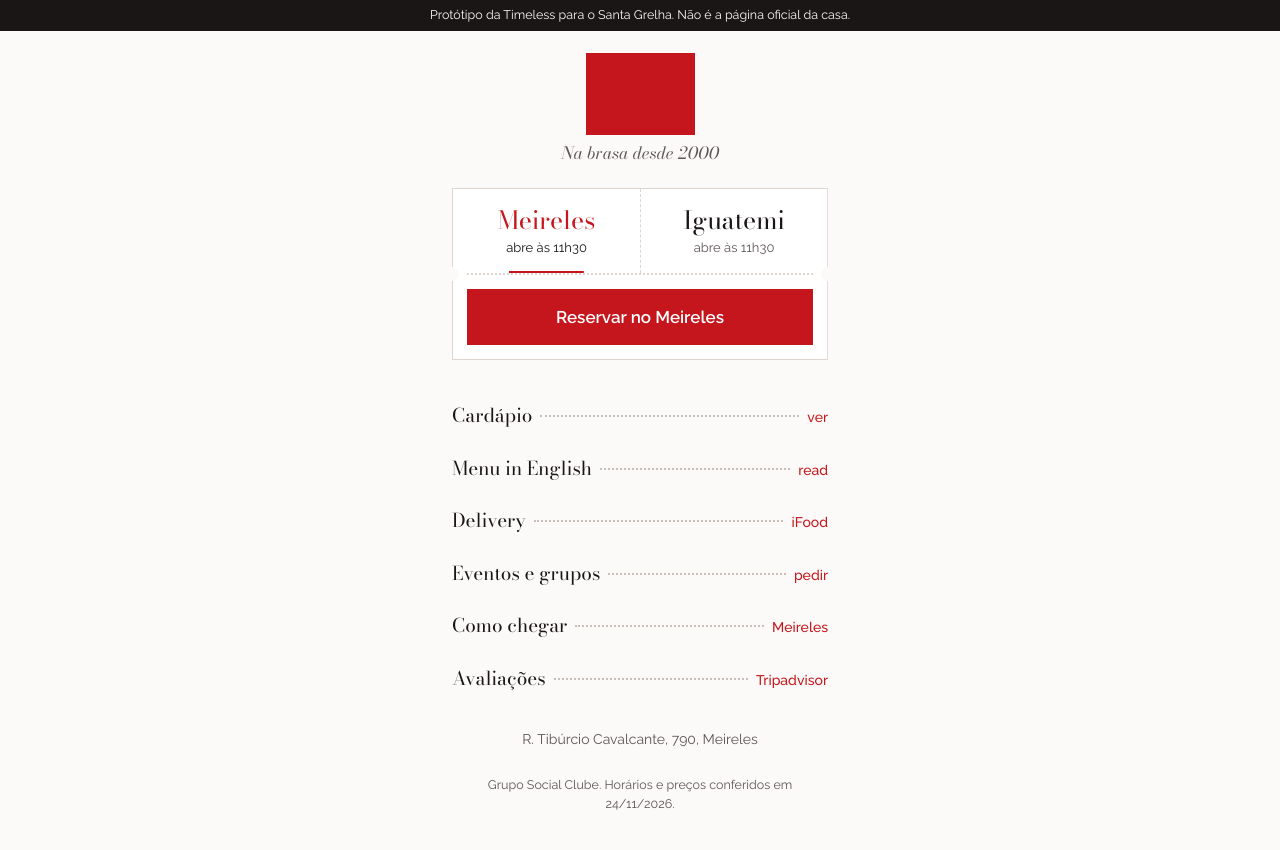
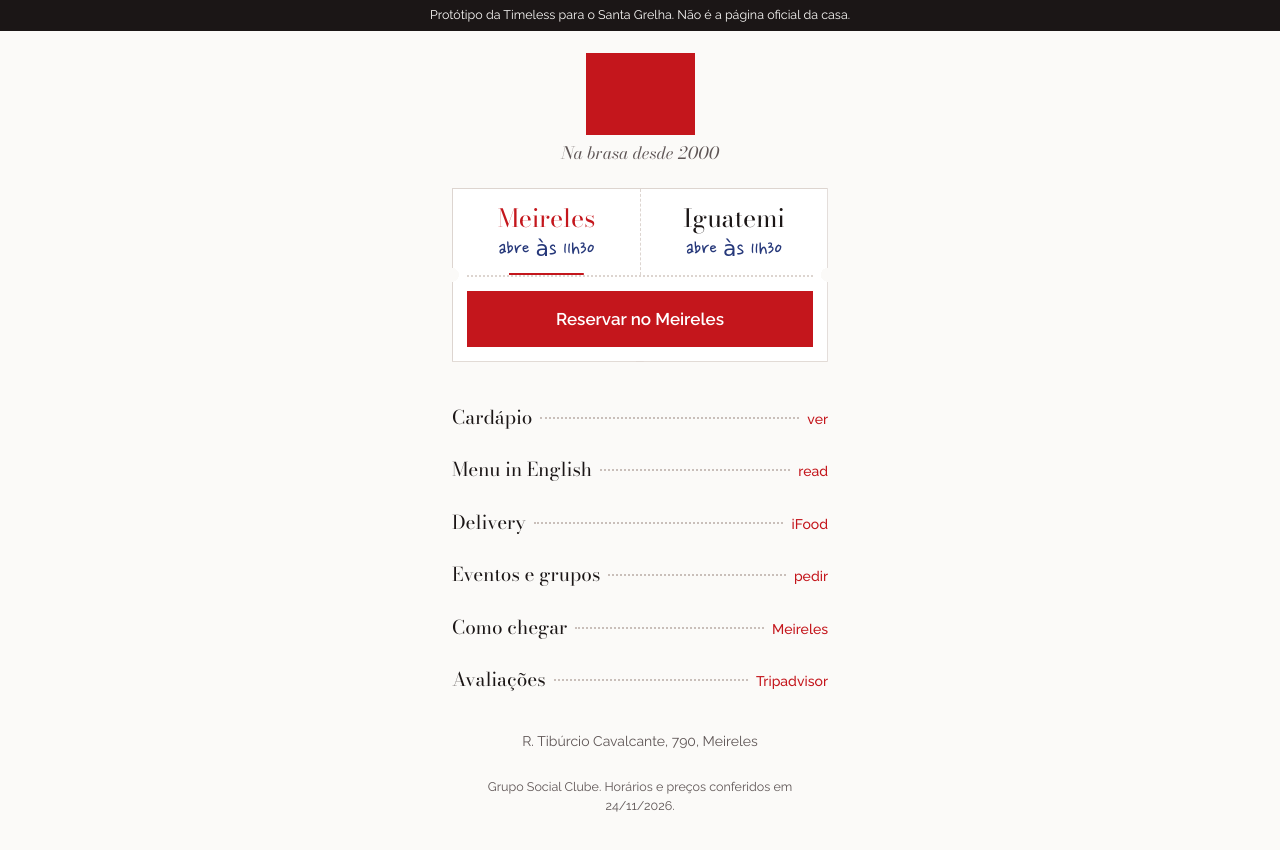
Before and after one commit to guikstro/santa-grelha-proposta, a plain HTML site: page site/links/index.html in a window 1280 px wide. Drawn offline with nearby package versions, Linux system fonts and the light colour scheme; grey boxes are pictures that could not be loaded.

Commit message:
Bio: estado de cada casa escrito à caneta nos canhotos
Co-Authored-By: Claude Opus 5.5 <noreply@anthropic.com>

```diff
--- a/site/links/index.html
+++ b/site/links/index.html
@@ -7,7 +7,7 @@
 <title>Santa Grelha · links</title>
 <link rel="preconnect" href="https://fonts.googleapis.com">
 <link rel="preconnect" href="https://fonts.gstatic.com" crossorigin>
-<link href="https://fonts.googleapis.com/css2?family=Bodoni+Moda:ital,opsz,wght@0,6..96,400;0,6..96,500;1,6..96,400&family=Raleway:wght@400;500;600&display=swap" rel="stylesheet">
+<link href="https://fonts.googleapis.com/css2?family=Bodoni+Moda:ital,opsz,wght@0,6..96,400;0,6..96,500;1,6..96,400&family=Raleway:wght@400;500;600&family=Nanum+Pen+Script&display=swap" rel="stylesheet">
 <style>
 /* Santa Grelha, link da bio: a toalha branca e a comanda. Tudo centrado, como carta de restaurante clássico.
    O monograma em vermelho é o único peso; as casas são os dois canhotos da comanda; os links são linhas de carta. */
@@ -31,9 +31,8 @@ a{color:inherit;text-decoration:none}
 .canhotos button{background:none;border:0;font:inherit;color:var(--tinta);padding:16px 8px 14px;cursor:pointer;min-height:84px}
 .canhotos button+button{border-left:1px dashed var(--regra)}
 .canhotos b{display:block;font-family:var(--serif);font-weight:400;font-size:25px;line-height:1.1}
-.canhotos small{display:block;font-size:13px;color:var(--tinta-2);margin-top:4px}
+.canhotos small{display:block;font-family:'Nanum Pen Script','Bradley Hand',cursive;font-size:22px;line-height:1.1;color:#26387A;margin-top:4px}
 .canhotos button[aria-pressed=true] b{color:var(--sg)}
-.canhotos button[aria-pressed=true] small{color:var(--tinta)}
 .canhotos button[aria-pressed=true]{background:linear-gradient(var(--sg),var(--sg)) center bottom/40% 2px no-repeat}
 .picote{border-top:2px dotted var(--regra);margin:0 14px}
 .reservar{display:flex;align-items:center;justify-content:center;margin:14px;min-height:56px;background:var(--sg);color:#fff;font:600 17px var(--sans)}
```
